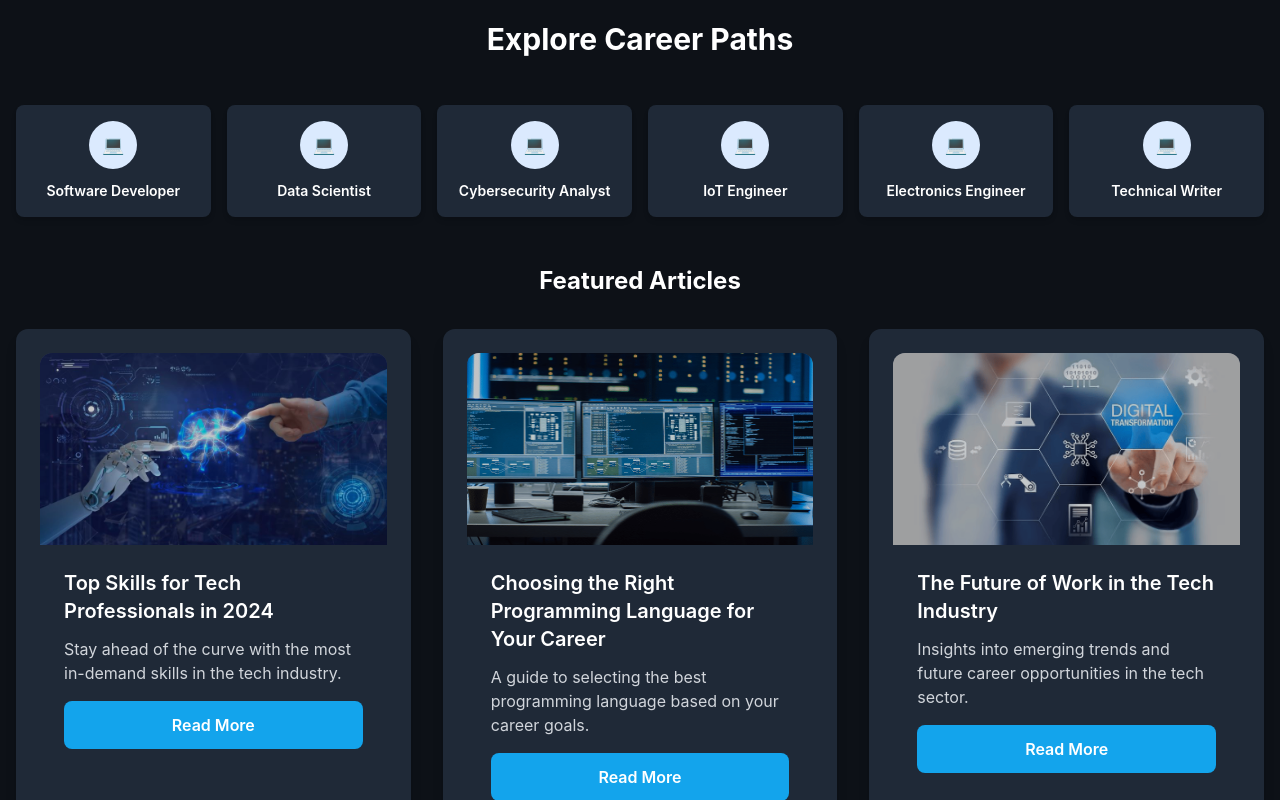
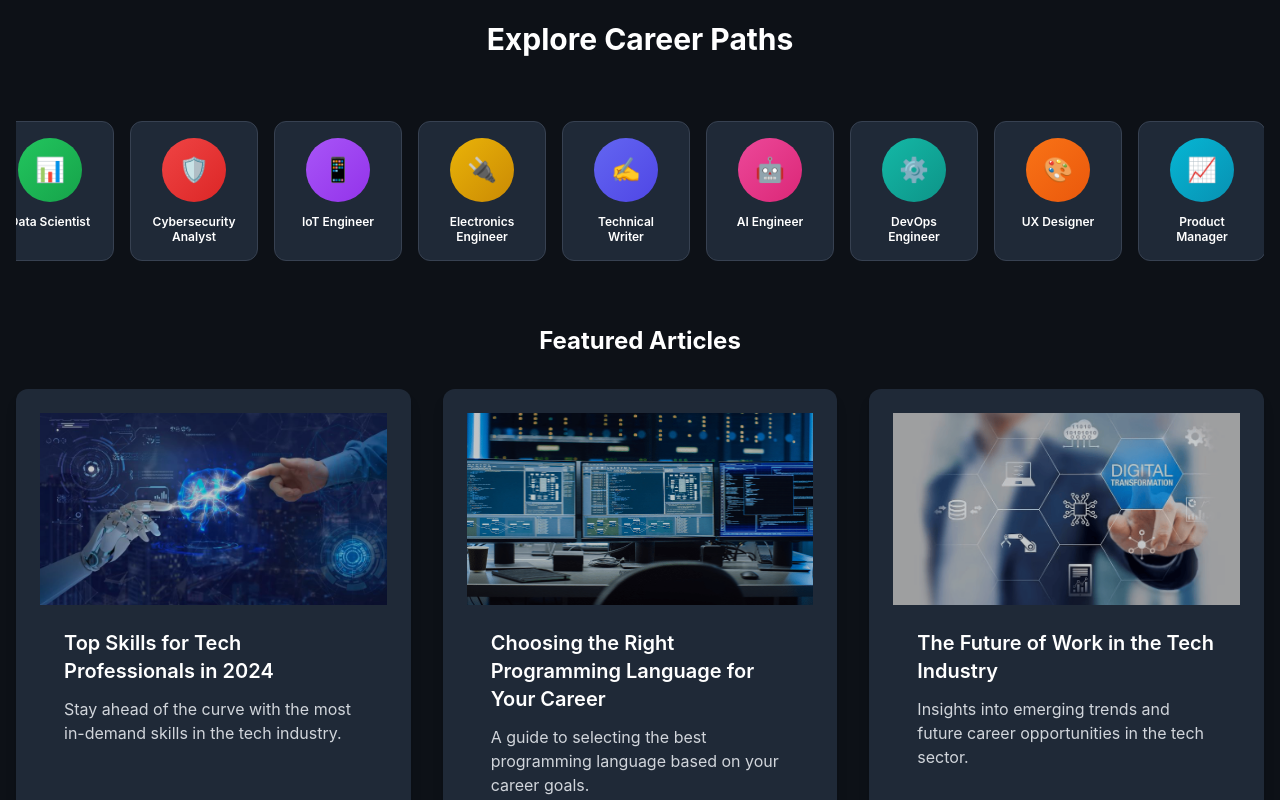
Before and after one commit to DoniZefironi/ASOI-Diploma, a Next.js app in the folder frontend/: page /career in a window 1280 px wide. Shown: the part 680-1480 px from the top of the page. Built offline with nearby package versions, Linux system fonts and the light colour scheme.

Commit message:
feat: add style

```diff
--- a/frontend/src/features/career-page/CareerPage.tsx
+++ b/frontend/src/features/career-page/CareerPage.tsx
@@ -3,8 +3,60 @@
 import { Card } from '@/shared/ui/card';
 import { Button } from '@/shared/ui/button';
 import Image from 'next/image';
+import { useEffect, useRef, useState } from 'react';
 
 export const CareerPage = () => {
+  const [isPaused, setIsPaused] = useState(false);
+  const scrollContainerRef = useRef<HTMLDivElement>(null);
+
+  const careers = [
+    { name: 'Software Developer', icon: '💻', color: 'from-blue-500 to-blue-600' },
+    { name: 'Data Scientist', icon: '📊', color: 'from-green-500 to-green-600' },
+    { name: 'Cybersecurity Analyst', icon: '🛡️', color: 'from-red-500 to-red-600' },
+    { name: 'IoT Engineer', icon: '📱', color: 'from-purple-500 to-purple-600' },
+    { name: 'Electronics Engineer', icon: '🔌', color: 'from-yellow-500 to-yellow-600' },
+    { name: 'Technical Writer', icon: '✍️', color: 'from-indigo-500 to-indigo-600' },
+    { name: 'AI Engineer', icon: '🤖', color: 'from-pink-500 to-pink-600' },
+    { name: 'DevOps Engineer', icon: '⚙️', color: 'from-teal-500 to-teal-600' },
+    { name: 'UX Designer', icon: '🎨', color: 'from-orange-500 to-orange-600' },
+    { name: 'Product Manager', icon: '📈', color: 'from-cyan-500 to-cyan-600' }
+  ];
+
+  // Создаем удвоенный массив для бесконечной прокрутки
+  const duplicatedCareers = [...careers, ...careers];
+
+  useEffect(() => {
+    const scrollContainer = scrollContainerRef.current;
+    if (!scrollContainer) return;
+
+    let animationId: number;
+    let scrollPosition = 0;
+    const scrollSpeed = 0.5; // Скорость прокрутки
+
+    const animateScroll = () => {
+      if (!isPaused && scrollContainer) {
+        scrollPosition += scrollSpeed;
+
+        // Если прокрутили половину контента, возвращаемся к началу
+        if (scrollPosition >= scrollContainer.scrollWidth / 2) {
+          scrollPosition = 0;
+        }
+
+        scrollContainer.scrollLeft = scrollPosition;
+      }
+      animationId = requestAnimationFrame(animateScroll);
+    };
+
+    animationId = requestAnimationFrame(animateScroll);
+
+    return () => {
+      cancelAnimationFrame(animationId);
+    };
+  }, [isPaused]);
+
+  const handleMouseEnter = () => setIsPaused(true);
+  const handleMouseLeave = () => setIsPaused(false);
+
   return (
     <div className="min-h-screen bg-[#0D1117] py-12">
       <div className="container mx-auto px-4">
@@ -40,26 +92,28 @@ export const CareerPage = () => {
             Explore Career Paths
           </h2>
 
-          <div className="grid grid-cols-2 md:grid-cols-3 lg:grid-cols-6 gap-4 mb-12">
-            {[
-              'Software Developer',
-              'Data Scientist',
-              'Cybersecurity Analyst',
-              'IoT Engineer',
-              'Electronics Engineer',
-              'Technical Writer'
-            ].map((career, index) => (
-              <div
-                key={career}
-                className="bg-gray-800 rounded-lg p-4 text-center shadow-md hover:shadow-lg transition-shadow duration-300 animate-fade-in-up"
-                style={{ animationDelay: `${index * 0.1}s` }}
-              >
-                <div className="w-12 h-12 bg-blue-100 rounded-full flex items-center justify-center mx-auto mb-3">
-                  <span className="text-blue-600 font-bold text-lg">💻</span>
+          {/* Карусель профессий */}
+          <div
+            ref={scrollContainerRef}
+            className="relative mb-12 overflow-hidden"
+            onMouseEnter={handleMouseEnter}
+            onMouseLeave={handleMouseLeave}
+          >
+            <div className="flex space-x-4 py-4">
+              {duplicatedCareers.map((career, index) => (
+                <div
+                  key={`${career.name}-${index}`}
+                  className="flex-shrink-0 w-32 bg-gray-800 rounded-xl p-4 text-center border border-gray-700 hover:scale-110 hover:border-blue-500 transition-all duration-300 cursor-pointer group"
+                >
+                  <div className={`w-16 h-16 bg-gradient-to-br ${career.color} rounded-full flex items-center justify-center mx-auto mb-3 group-hover:scale-110 transition-transform duration-300`}>
+                    <span className="text-white text-2xl">{career.icon}</span>
+                  </div>
+                  <h4 className="text-xs font-semibold text-white leading-tight group-hover:text-blue-300 transition-colors duration-300">
+                    {career.name}
+                  </h4>
                 </div>
-                <h4 className="text-sm font-semibold text-white">{career}</h4>
-              </div>
-            ))}
+              ))}
+            </div>
           </div>
 
           <div className="animate-fade-in-up">
@@ -68,8 +122,8 @@ export const CareerPage = () => {
             </h3>
 
             <div className="grid grid-cols-1 md:grid-cols-3 gap-8">
-              <Card className="hover:shadow-xl transition-all duration-300 overflow-hidden">
-                <div className="relative h-48 bg-gray-700 rounded-t-xl overflow-hidden">
+              <Card className="hover:shadow-xl flex flex-col transition-all duration-300 overflow-hidden h-full">
+                <div className="relative h-48 bg-gray-700 overflow-hidden flex-shrink-0">
                   <Image
                     src="/images/TechIndustry.jpg"
                     alt="Top Skills for Tech Professionals in 2024"
@@ -78,11 +132,11 @@ export const CareerPage = () => {
                   />
                   <div className="absolute inset-0 bg-black bg-opacity-20"></div>
                 </div>
-                <div className="p-6">
+                <div className="p-6 flex flex-col flex-grow">
                   <h4 className="text-xl font-semibold text-white mb-3">
                     Top Skills for Tech Professionals in 2024
                   </h4>
-                  <p className="text-gray-300 mb-4">
+                  <p className="text-gray-300 mb-4 flex-grow">
                     Stay ahead of the curve with the most in-demand skills in the tech industry.
                   </p>
                   <Button variant="primary" className="w-full">
@@ -91,8 +145,8 @@ export const CareerPage = () => {
                 </div>
               </Card>
 
-              <Card className="hover:shadow-xl transition-all duration-300 overflow-hidden">
-                <div className="relative h-48 bg-gray-700 rounded-t-xl overflow-hidden">
+              <Card className="hover:shadow-xl flex flex-col transition-all duration-300 overflow-hidden h-full">
+                <div className="relative h-48 bg-gray-700 overflow-hidden flex-shrink-0">
                   <Image
                     src="/images/ProgrammingLanguage.png"
                     alt="Choosing the Right Programming Language"
@@ -101,11 +155,11 @@ export const CareerPage = () => {
                   />
                   <div className="absolute inset-0 bg-black bg-opacity-20"></div>
                 </div>
-                <div className="p-6">
+                <div className="p-6 flex flex-col flex-grow">
                   <h4 className="text-xl font-semibold text-white mb-3">
                     Choosing the Right Programming Language for Your Career
                   </h4>
-                  <p className="text-gray-300 mb-4">
+                  <p className="text-gray-300 mb-4 flex-grow">
                     A guide to selecting the best programming language based on your career goals.
                   </p>
                   <Button variant="primary" className="w-full">
@@ -114,8 +168,8 @@ export const CareerPage = () => {
                 </div>
               </Card>
 
-              <Card className="hover:shadow-xl transition-all duration-300 overflow-hidden">
-                <div className="relative h-48 bg-gray-700 rounded-t-xl overflow-hidden">
+              <Card className="hover:shadow-xl flex flex-col transition-all duration-300 overflow-hidden h-full">
+                <div className="relative h-48 bg-gray-700 overflow-hidden flex-shrink-0">
                   <Image
                     src="/images/TechProfessionals.png"
                     alt="The Future of Work in Tech"
@@ -124,11 +178,11 @@ export const CareerPage = () => {
                   />
                   <div className="absolute inset-0 bg-black bg-opacity-20"></div>
                 </div>
-                <div className="p-6">
+                <div className="p-6 flex flex-col flex-grow">
                   <h4 className="text-xl font-semibold text-white mb-3">
                     The Future of Work in the Tech Industry
                   </h4>
-                  <p className="text-gray-300 mb-4">
+                  <p className="text-gray-300 mb-4 flex-grow">
                     Insights into emerging trends and future career opportunities in the tech sector.
                   </p>
                   <Button variant="primary" className="w-full">
--- a/frontend/src/features/courses-page/CoursesPage.tsx
+++ b/frontend/src/features/courses-page/CoursesPage.tsx
@@ -5,45 +5,35 @@ import { CourseCard } from '@/shared/ui/card/CourseCard';
 const courses = [
   {
     id: 1,
-    title: "Основы программирования на Python",
-    description: "Изучите основы программирования с помощью Python, одного из самых популярных языков в мире.",
-    level: "НАЧИНАЮЩИЙ",
-    levelColor: "bg-green-100 text-green-800"
+    title: "Английский для IT-специалистов",
+    description: "Совершенствуйте английский язык для работы в международных IT-компаниях и общения с зарубежными коллегами.",
+    level: "ВСЕ УРОВНИ",
+    levelColor: "bg-blue-100 text-blue-800",
+    category: "language"
   },
   {
     id: 2,
-    title: "Алгоритмы и структуры данных",
-    description: "Изучите основные алгоритмы и структуры данных, необходимые для разработки эффективных программ.",
-    level: "СРЕДНИЙ",
-    levelColor: "bg-blue-100 text-blue-800"
+    title: "Электроника и схемотехника",
+    description: "Изучите основы электроники, проектирование схем и работу с современными электронными компонентами.",
+    level: "НАЧИНАЮЩИЙ",
+    levelColor: "bg-green-100 text-green-800",
+    category: "electronics"
   },
   {
     id: 3,
-    title: "Основы работы с базами данных",
-    description: "Изучите, как работать с базами данных, включая SQL запросы и управление данными.",
+    title: "Основы информатики и программирования",
+    description: "Получите фундаментальные знания в области информатики и освоите базовые навыки программирования.",
     level: "НАЧИНАЮЩИЙ",
-    levelColor: "bg-green-100 text-green-800"
+    levelColor: "bg-green-100 text-green-800",
+    category: "computer-science"
   },
   {
     id: 4,
-    title: "Веб-разработка: HTML, CSS и JavaScript",
-    description: "Изучите основы создания веб-сайтов с помощью HTML, CSS и JavaScript.",
-    level: "НАЧИНАЮЩИЙ",
-    levelColor: "bg-green-100 text-green-800"
-  },
-  {
-    id: 5,
-    title: "Разработка мобильных приложений на Android",
-    description: "Изучите, как создавать приложения для Android с помощью Java и Kotlin.",
+    title: "Интернет вещей (IoT)",
+    description: "Изучите создание умных устройств, подключенных к интернету, и основы работы с IoT-платформами.",
     level: "СРЕДНИЙ",
-    levelColor: "bg-blue-100 text-blue-800"
-  },
-  {
-    id: 6,
-    title: "Введение в искусственный интеллект",
-    description: "Изучите основы искусственного интеллекта и машинного обучения.",
-    level: "ПРОДВИНУТЫЙ",
-    levelColor: "bg-purple-100 text-purple-800"
+    levelColor: "bg-yellow-100 text-yellow-800",
+    category: "iot"
   }
 ];
 
@@ -53,16 +43,16 @@ export const CoursesPage = () => {
       <div className="container mx-auto px-4">
         <div className="text-center mb-16 animate-fade-in-up">
           <h1 className="text-4xl md:text-5xl font-bold text-white mb-6">
-            Курсы по информатике
+            Наши курсы
           </h1>
           <p className="text-xl text-white max-w-2xl mx-auto">
-            Выберите курс, который подходит именно вам, и начните свой путь в IT.
+            Выберите направление обучения и начните свой путь в IT-индустрии
           </p>
         </div>
 
         <div className="w-24 h-1 bg-blue-600 mx-auto mb-16 animate-slide-in-left"></div>
 
-        <div className="grid grid-cols-1 md:grid-cols-2 lg:grid-cols-3 gap-8">
+        <div className="grid grid-cols-1 md:grid-cols-2 gap-8 max-w-4xl mx-auto">
           {courses.map((course, index) => (
             <CourseCard
               key={course.id}
--- a/frontend/src/shared/ui/card/CourseCard.tsx
+++ b/frontend/src/shared/ui/card/CourseCard.tsx
@@ -21,8 +21,8 @@ export const CourseCard = ({ course, index }: CourseCardProps) => {
       className="bg-gray-800 text-white rounded-xl shadow-lg hover:shadow-xl transition-all duration-300 transform hover:-translate-y-2 animate-fade-in-up"
       style={{ animationDelay: `${index * 0.1}s` }}
     >
-      <div className="p-6">
-        <div className={`inline-block px-3 py-1 rounded-full text-sm font-semibold mb-4 ${course.levelColor}`}>
+      <div className="p-6 flex flex-col justify-between h-full">
+        <div className={`inline-block w-fit px-3 py-1 rounded-full text-sm font-semibold mb-4 ${course.levelColor}`}>
           {course.level}
         </div>
 
```
Also changed, not shown: frontend/src/features/auth/AuthPage.tsx (+17 -2 lines), frontend/public/icons/git.png (added), frontend/public/icons/google.png (added).
